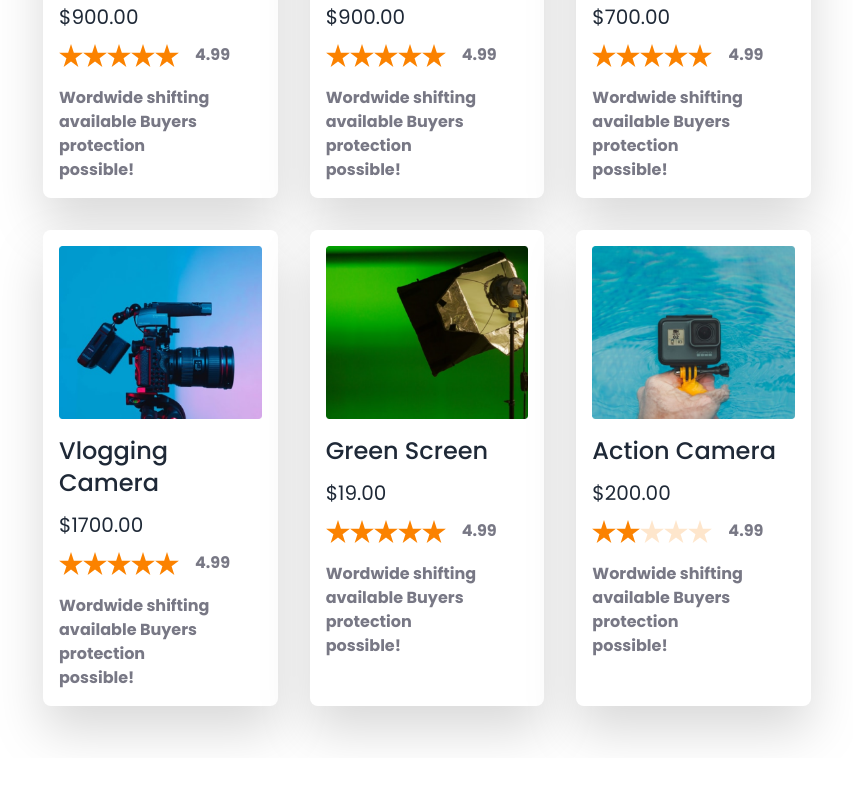
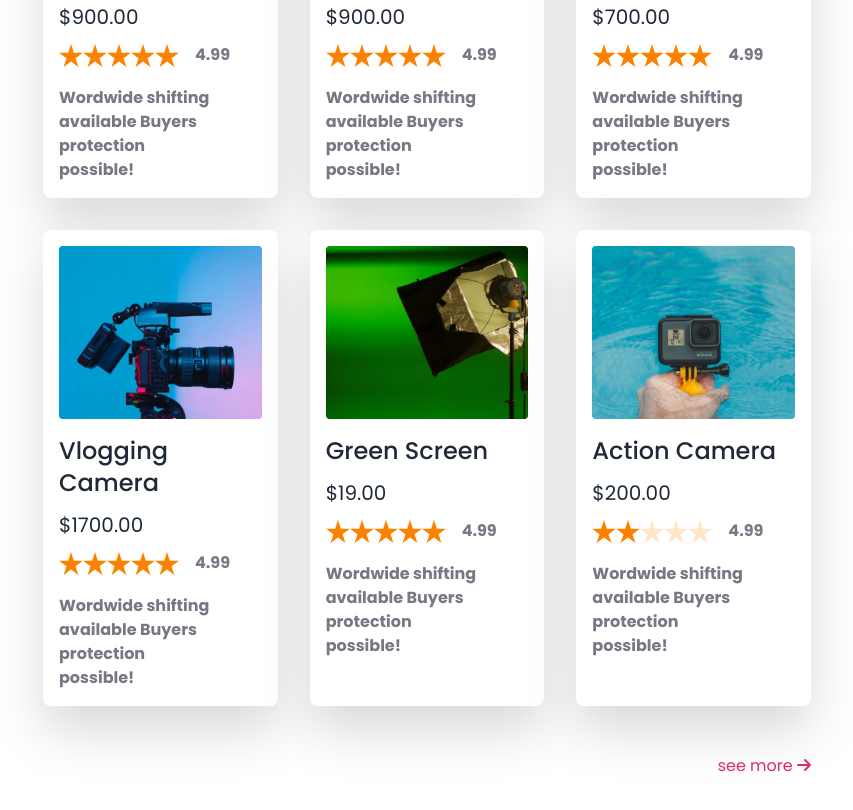
Before and after one commit to sarkarniloy102/Influencer_gear, a plain HTML site: page index.html in a window 1280 px wide. Shown: the part 1387-2197 px from the top of the page, without its empty margins (213-1066 px from the left). Before the commit the page ends 2145 px from the top, so only its background shows below. Drawn offline with nearby package versions, Linux system fonts and the light colour scheme.

Commit message:
popular collection section complete

```diff
--- a/index.html
+++ b/index.html
@@ -121,6 +121,7 @@
         <!-- Popular Collection section start -->
         <section class=" mt-16 lg:mx-32 md:m-9">
             <h3 class="text-3xl font-semibold text-center mb-9">Popular Collection</h3>
+            <!-- card collection -->
             <div class="grid grid-cols-1 md:grid-cols-2 lg:grid-cols-3 gap-8">
                 <!-- card 01 -->
                 <div class="p-4 rounded-lg drop-shadow-2xl bg-white space-y-3">
@@ -286,6 +287,13 @@
                 </div>
             </div>
 
+            <!-- anchor link -->
+            <div class="mt-7 lg:mt-12 text-primary-clr text-right">
+                <a href="">
+                    see more
+                    <i class="fa-solid fa-arrow-right"></i>
+                </a>
+            </div>
 
         </section>
         <!-- Popular Collection section end -->
```
